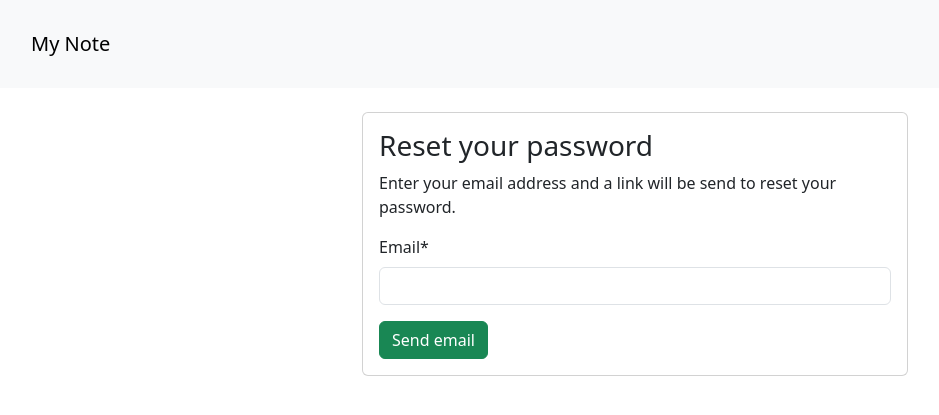
After one commit to Olaism/note-app, a Django app: page /password/reset/ in a window 1280 px wide. The commit adds this page. Shown: the top 415 px of the page, without its empty margins (5-944 px from the left). Run offline with Django 3.2, Linux system fonts and the light colour scheme; some libraries are stand-ins or nearby versions.

Commit message:
Added all password reset functionalities

```diff
--- a/config/settings.py
+++ b/config/settings.py
@@ -70,6 +70,8 @@ TEMPLATES = [
     },
 ]
 
+EMAIL_BACKEND = 'django.core.mail.backends.console.EmailBackend'
+
 WSGI_APPLICATION = 'config.wsgi.application'
 
 
--- a/config/urls.py
+++ b/config/urls.py
@@ -15,4 +15,12 @@ urlpatterns = [
     path('logout/', views.LogoutView.as_view(), name='logout'),
     path('settings/password/change/', views.PasswordChangeView.as_view(template_name='password_change.html'), name='password_change'),
     path('settings/password/change/done/', views.PasswordChangeDoneView.as_view(template_name='password_change_done.html'), name='password_change_done'),
+    path('password/reset/', views.PasswordResetView.as_view(
+        template_name='password_reset.html',
+        email_template_name='password_reset_email.html',
+        subject_template_name='password_reset_subject.txt'
+        ), name='password_reset'),
+    path('password/reset/done/', views.PasswordResetDoneView.as_view(template_name='password_reset_done.html'), name='password_reset_done'),
+    path('password/reset/<uidb64>/<token>/', views.PasswordResetConfirmView.as_view(template_name='password_reset_confirm.html'), name='password_reset_confirm'),
+    path('password/reset/success/', views.PasswordResetCompleteView.as_view(template_name='password_reset_complete.html'), name='password_reset_complete')
 ]
--- a/templates/login.html
+++ b/templates/login.html
@@ -19,7 +19,7 @@
                     </form>
                 </div>
                 <div class="card-footer text-muted text-center">
-                    <a href="#">Forgot password?</a>
+                    <a href="{% url 'password_reset' %}">Forgot password?</a>
                 </div>
             </div>
         </div>
--- /dev/null
+++ b/templates/password_reset.html
@@ -0,0 +1,23 @@
+{% extends 'base.html' %}
+
+{% load crispy_forms_tags %}
+
+{% block title %}Reset your password{% endblock %}
+
+{% block content %}
+    <div class="row justify-content-center">
+        <div class="col-lg-6 col-md-8 col-sm-10">
+            <div class="card">
+                <div class="card-body">
+                    <h3 class="card-title">Reset your password</h3>
+                    <p>Enter your email address and a link will be send to reset your password.</p>
+                    <form method="post" novalidate>
+                        {% csrf_token %}
+                        {{ form|crispy }}
+                        <button type="submit" class="btn btn-success btn-block">Send email</button>
+                    </form>
+                </div>
+            </div>
+        </div>
+    </div>
+{% endblock content %}
--- /dev/null
+++ b/templates/password_reset_subject.txt
@@ -0,0 +1 @@
+My Note [Please reset your password]
```
Also changed, not shown: templates/password_change.html (+10 -6 lines), templates/password_reset_complete.html (added, +19 -0 lines), templates/password_reset_confirm.html (added, +36 -0 lines), templates/password_reset_done.html (added, +17 -0 lines), templates/password_reset_email.html (added, +11 -0 lines).
